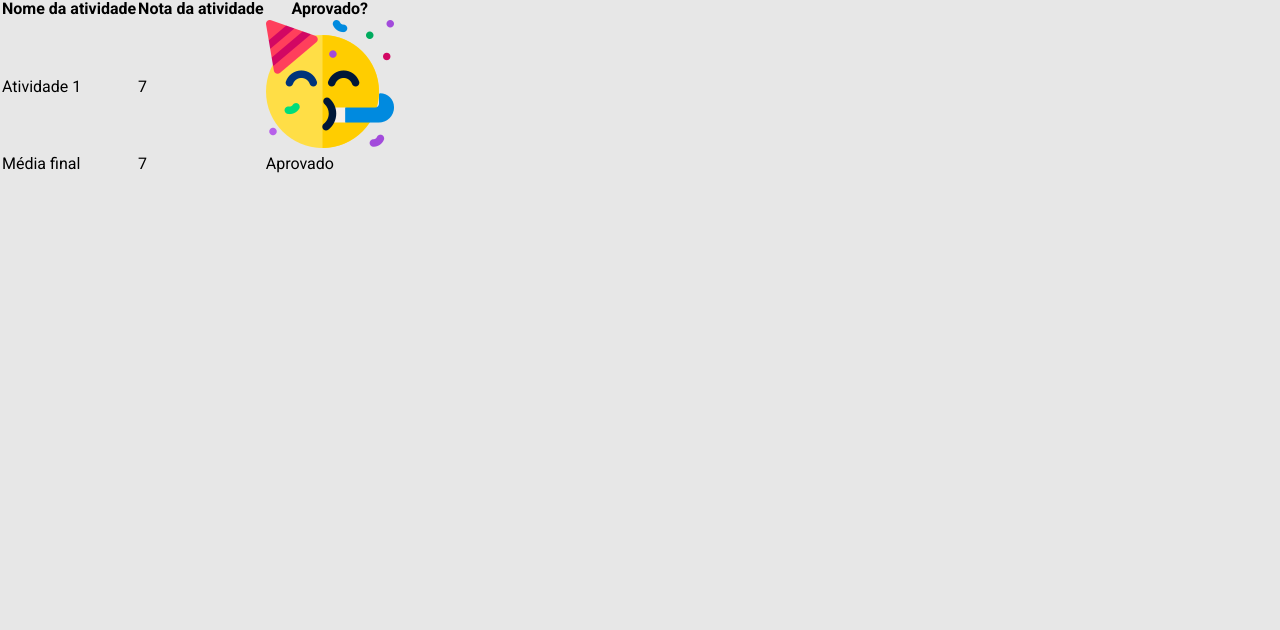
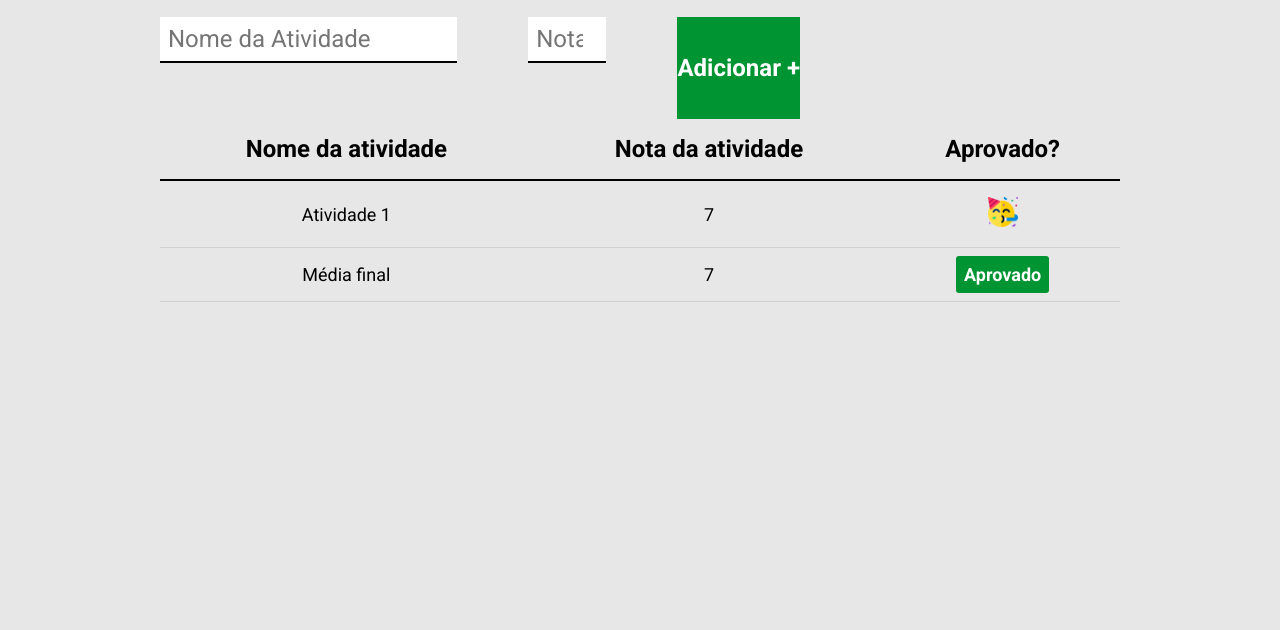
Before and after one commit to clmateus/calculadora_de_medias, a plain HTML site: page index.html in a window 1280 px wide. Shown: the part 170-800 px from the top of the page. Drawn offline with Linux system fonts and the light colour scheme.

Commit message:
major css changes and minor html additions

```diff
--- a/index.html
+++ b/index.html
@@ -13,6 +13,7 @@
 </head>
 
 <body>
+    <div class="container">
         <header>
             <img src="./images/logo.png" alt="capelo e diploma" />
             <h1>Calculadora de médias</h1>
@@ -42,11 +43,12 @@
                     <tr>
                         <td>Média final</td>
                         <td>7</td>
-                    <td>Aprovado</td>
+                        <td><span class="resultado aprovado">Aprovado</span></td>
                     </tr>
                 </tfoot>
             </table>
         </main>
+    </div>
     <script src="script.js"></script>
 </body>
 
--- a/style.css
+++ b/style.css
@@ -10,6 +10,12 @@ button {
     font-family: "Roboto", serif;
 }
 
+.container {
+    max-width: 960px;
+    width: 100%;
+    margin: 0 auto;
+}
+
 body {
     background-color: #E7E7E7;
     padding-top: 100px;
@@ -18,6 +24,7 @@ body {
 header {
     display: flex;
     align-items: center;
+    margin-bottom: 40px;
 }
 
 header img {
@@ -29,3 +36,67 @@ header h1 {
     font-weight: bold;
     font-size: 40px;
 }
+
+form {
+    display: flex;
+    max-width: 640px;
+    width: 100%;
+    justify-content: space-between;
+}
+
+form input {
+    font-size: 24px;
+    background-color: #fff;
+    border: none;
+    border-bottom: 2px solid black;
+    padding: 8px;
+    margin-bottom: 56px;
+}
+
+form button {
+    background-color: #009432;
+    color: #fff;
+    font-size: 24px;
+    font-weight: bold;
+    border: none;
+    cursor: pointer;
+}
+
+table {
+    width: 100%;
+    border-spacing: 0;
+}
+
+table th {
+    border-bottom: 2px solid black;
+    padding: 16px;
+    font-size: 24px;
+    font-weight: bold;
+}
+
+table td {
+    text-align: center;
+    font-size: 18px;
+    padding: 16px 0;
+    border-bottom: 1px solid rgba(0, 0, 0, 0.1);
+}
+
+table td img {
+    height: 30px;
+}
+
+.resultado {
+    padding: 8px;
+    font-weight: bold;
+    color: #fff;
+    background-color: black;
+    border-radius: 3px;
+}
+
+.aprovado {
+    background-color: #009432;
+}
+
+.reprovado {
+    background-color: red;
+}
```
Lines whose indentation alone changed are shown as unchanged.
